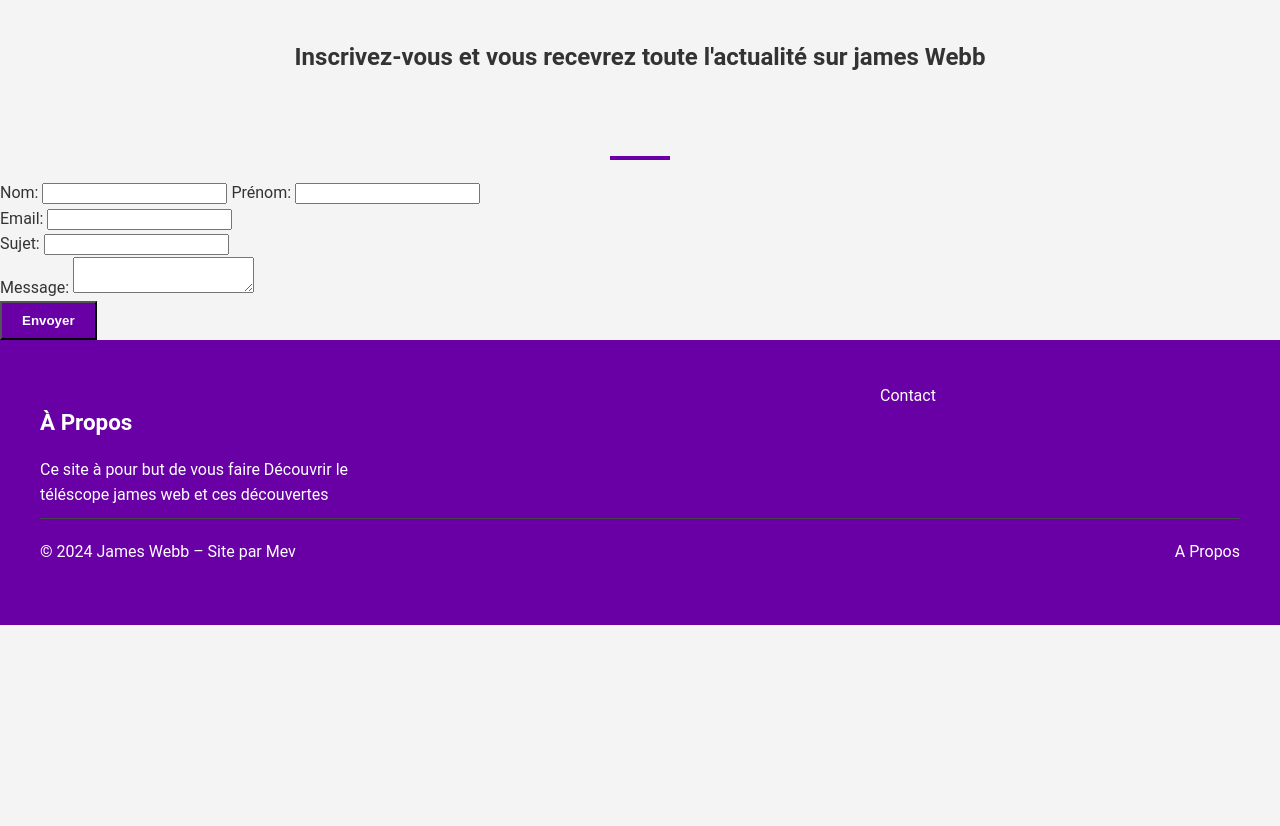
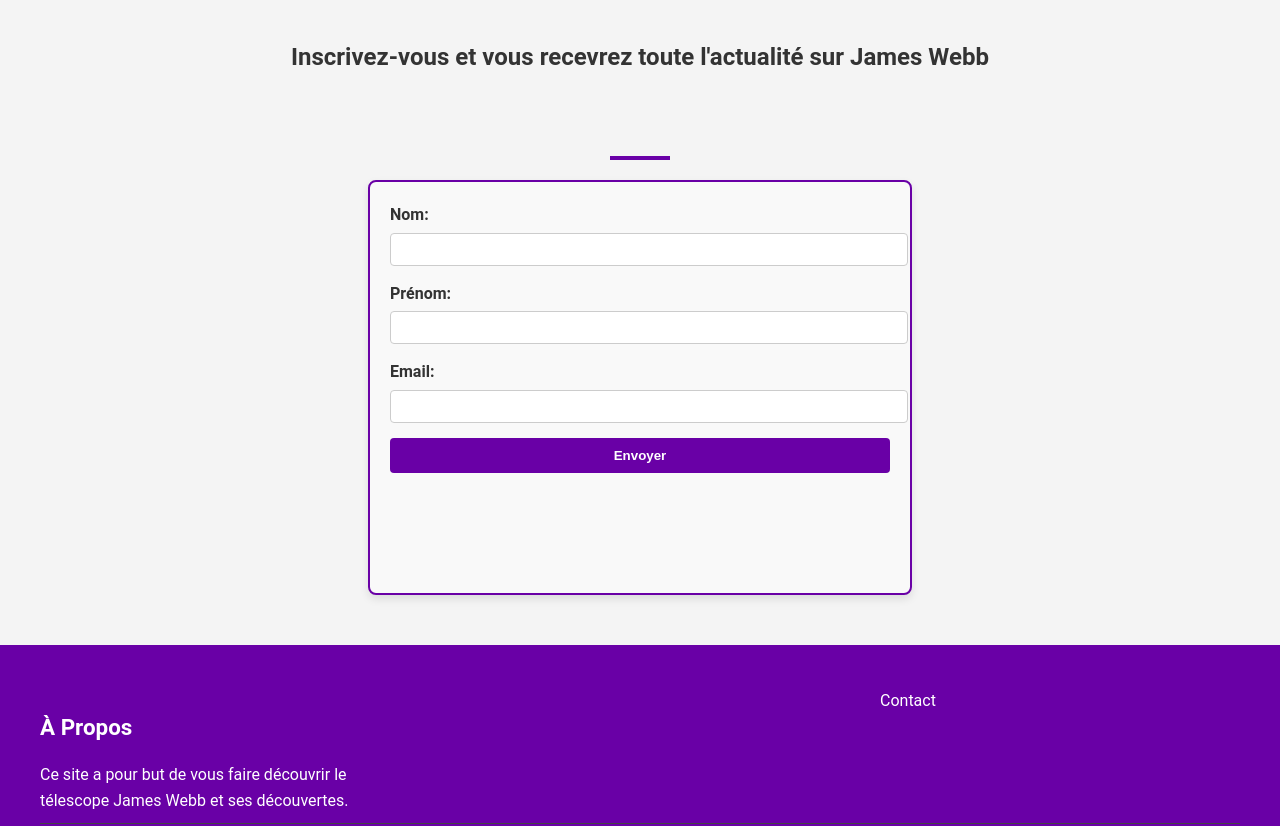
Before and after one commit to Mev999/Premierprojet, a plain HTML site: page contact.html in a window 1280 px wide. Shown: the part 522-1348 px from the top of the page. Before the commit the page ends 1147 px from the top, so only its background shows below. Drawn offline with Linux system fonts and the light colour scheme.

Commit message:
gestion de la page contact

```diff
--- a/contact.html
+++ b/contact.html
@@ -12,15 +12,13 @@
         <div class="header-container">
             <div class="logo">
                 <h1><a href="index.html">James Webb</a></h1>
-
             </div>
             <nav>
                 <ul>
                     <li><a href="index.html">Accueil</a></li>
                     <li><a href="Articles.html">Articles</a></li>
-                    <li><a href="Image.html">images</a></li>
+                    <li><a href="Image.html">Images</a></li>
                     <li><a href="contact.html">Contact</a></li>
-
                 </ul>
             </nav>
         </div>
@@ -30,13 +28,17 @@
         <img src="images/espace.jpg" alt="espace" class="banner-image">
         <div class="banner-text">Contact</div>
     </div>
-            <h2>Inscrivez-vous et vous recevrez toute l'actualité sur james Webb</h2>
 
+    <h2>Inscrivez-vous et vous recevrez toute l'actualité sur James Webb</h2>
     <div class="underline"></div>
 
+    <div class="form-container">
+        <form action="#" method="post">
+            <div>
                 <label for="name">Nom:</label>
                 <input type="text" id="name" name="name" required>
             </div>
+            <div>
                 <label for="subject">Prénom:</label>
                 <input type="text" id="Prénom" name="Prenom" required>
             </div>
@@ -44,29 +46,20 @@
                 <label for="email">Email:</label>
                 <input type="email" id="email" name="email" required>
             </div>
-                <div>
-                    <label for="subject">Sujet:</label>
-                    <input type="text" id="subject" name="subject" required>
+            <button type="submit" class="btn">Envoyer</button>
+        </form>
     </div>
-                <div>
-                    <label for="message">Message:</label>
-                    <textarea id="message" name="message" required></textarea>
-                </div>
-                <button type="submit" class="btn">Envoyer</button>
 </body>
     <footer>
         <div class="footer-container">
-            <!-- Bloc 1: À propos -->
             <div class="footer-block">
                 <h3>À Propos</h3>
-                <p>Ce site à pour but de vous faire Découvrir le téléscope james web et ces découvertes</p>
+                <p>Ce site a pour but de vous faire découvrir le télescope James Webb et ses découvertes.</p>
             </div>
-            <!-- Bloc 3: Contact -->
             <div class="footer-block">
                 <a href="contact.html">Contact</a>
             </div>
         </div>
-        <!-- Bloc 4: Copyright -->
         <div class="footer-bottom">
             <p>&copy; 2024 James Webb – Site par Mev</p>
             <div class="footer-links">
@@ -74,5 +67,4 @@
             </div>
         </div>
     </footer>
-</body>
 </html>
--- a/css/styles.css
+++ b/css/styles.css
@@ -151,6 +151,7 @@
     color: white;
     padding: 40px 0;
     border-top: 3px solid #6900a6;
+    margin-top: 50px; /* Ajoutez un espace de 50px au-dessus du footer */
 }
 
 .footer-container {
@@ -395,3 +396,42 @@
             font-size: 1em;
             color: #333;
         }
+
+        .form-container {
+            max-width: 500px; /* Largeur maximale du cadre */
+            margin: 0 auto; /* Centrer horizontalement */
+            padding: 20px; /* Espacement intérieur */
+            border: 2px solid #6900a6; /* Bordure du cadre */
+            border-radius: 8px; /* Coins arrondis */
+            box-shadow: 0 4px 8px rgba(0, 0, 0, 0.1); /* Ombre autour du cadre */
+            background-color: #f9f9f9; /* Couleur de fond */
+        }
+        .form-container form div {
+            margin-bottom: 15px; /* Espacement entre les champs du formulaire */
+        }
+        .form-container label {
+            display: block;
+            font-weight: bold;
+            margin-bottom: 5px;
+        }
+        .form-container input[type="text"],
+        .form-container input[type="email"] {
+            width: 100%; /* Prend toute la largeur */
+            padding: 8px;
+            border: 1px solid #ccc;
+            border-radius: 4px;
+        }
+        .form-container .btn {
+            width: 100%;
+            padding: 10px;
+            background-color: #6900a6;
+            color: #fff;
+            font-weight: bold;
+            border: none;
+            border-radius: 4px;
+            cursor: pointer;
+            margin-bottom: 100px; /* Ajoutez un espace de 50px sous le formulaire */
+        }
+        .form-container .btn:hover {
+            background-color: #52007f; /* Couleur au survol */
+        }
```
Also changed, not shown: index.html (line endings or trailing spaces). Lines whose indentation alone changed are shown as unchanged.
